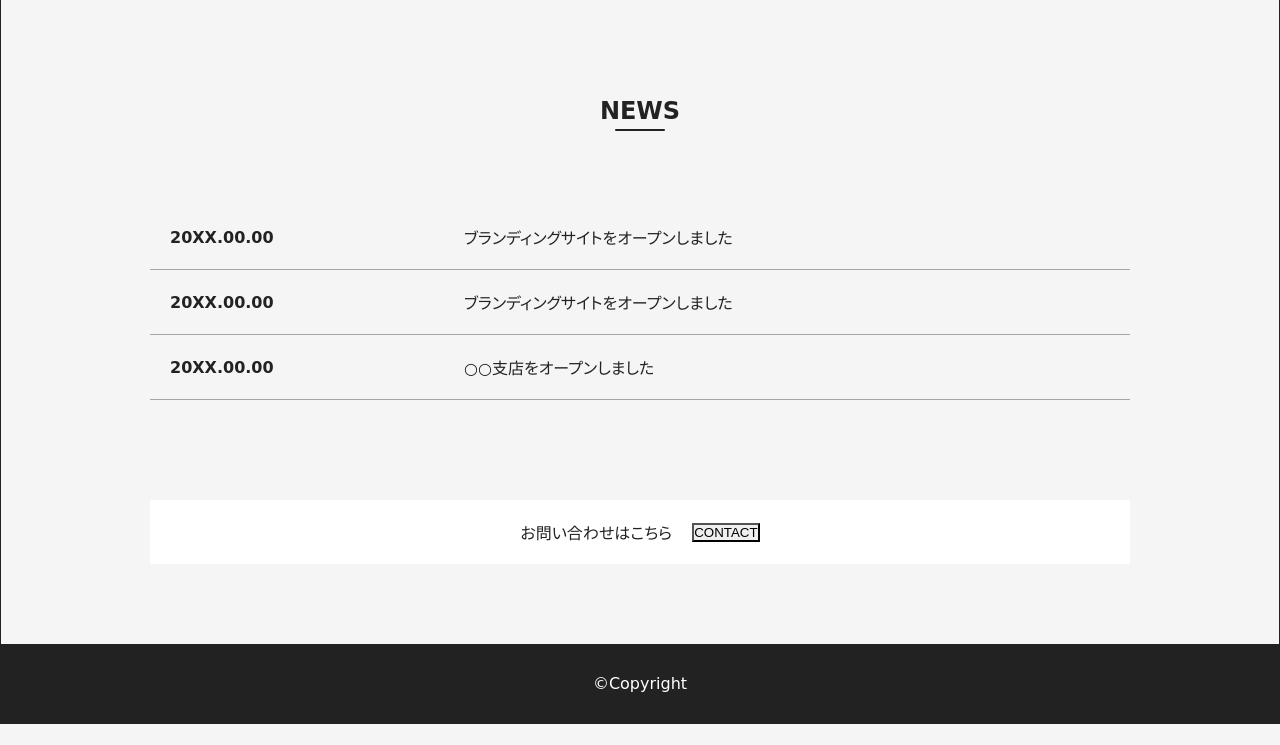
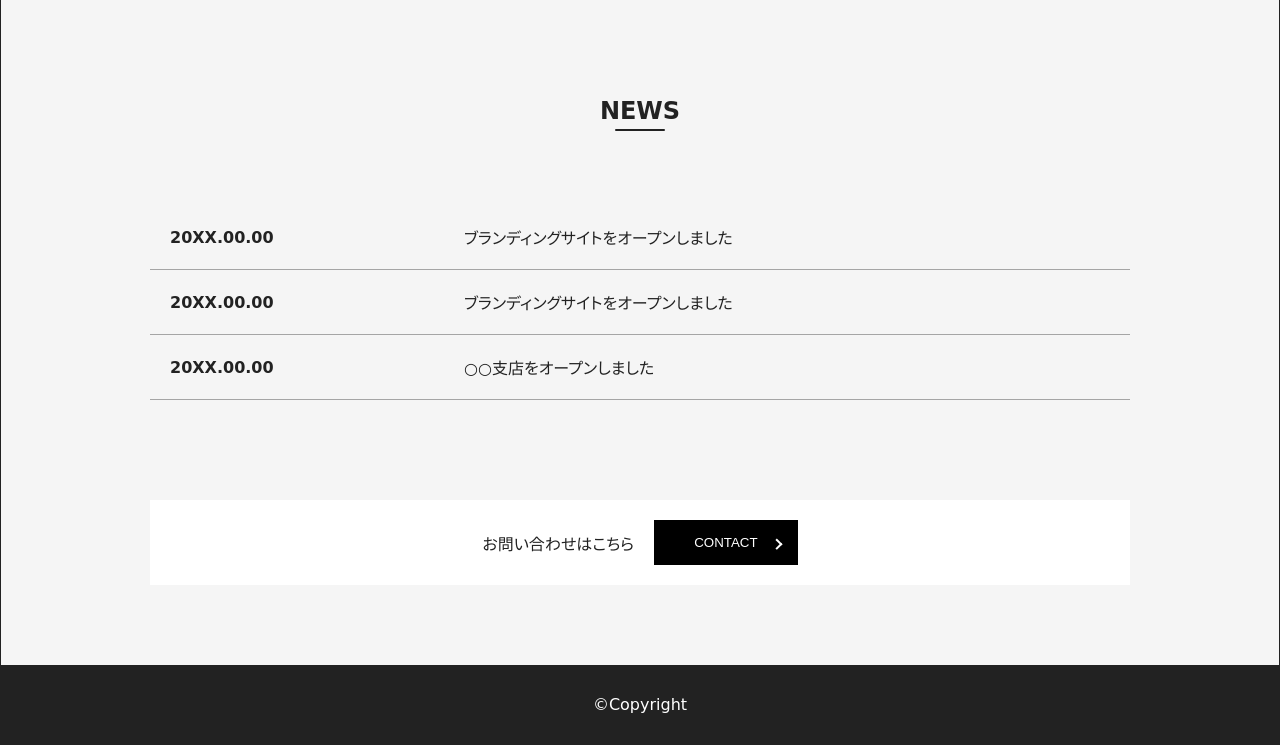
Before and after one commit to illu-mi/samplesite, a plain HTML site: page index.html in a window 1280 px wide. Shown: the part 3879-4624 px from the top of the page. Before the commit the page ends 4603 px from the top, so only its background shows below. Drawn offline with nearby package versions, Linux system fonts and the light colour scheme; a web font is replaced by a local one.

Commit message:
Update style.css

```diff
--- a/css/style.css
+++ b/css/style.css
@@ -105,7 +105,8 @@ h2::before {
 
 .product .flex .flex-txt button,
 .about .flex .flex-txt button,
-.online .flex .flex-txt button {
+.online .flex .flex-txt button,
+article .flex button {
   margin-top: 1rem;
   padding: 15px 40px;
   background-color: black;
@@ -122,7 +123,8 @@ button:hover {
 
 .product .flex .flex-txt button::after,
 .about .flex .flex-txt button::after,
-.online .flex .flex-txt button::after {
+.online .flex .flex-txt button::after,
+article .flex button::after {
   content: "";
   width: 8px;
   height: 8px;
```
